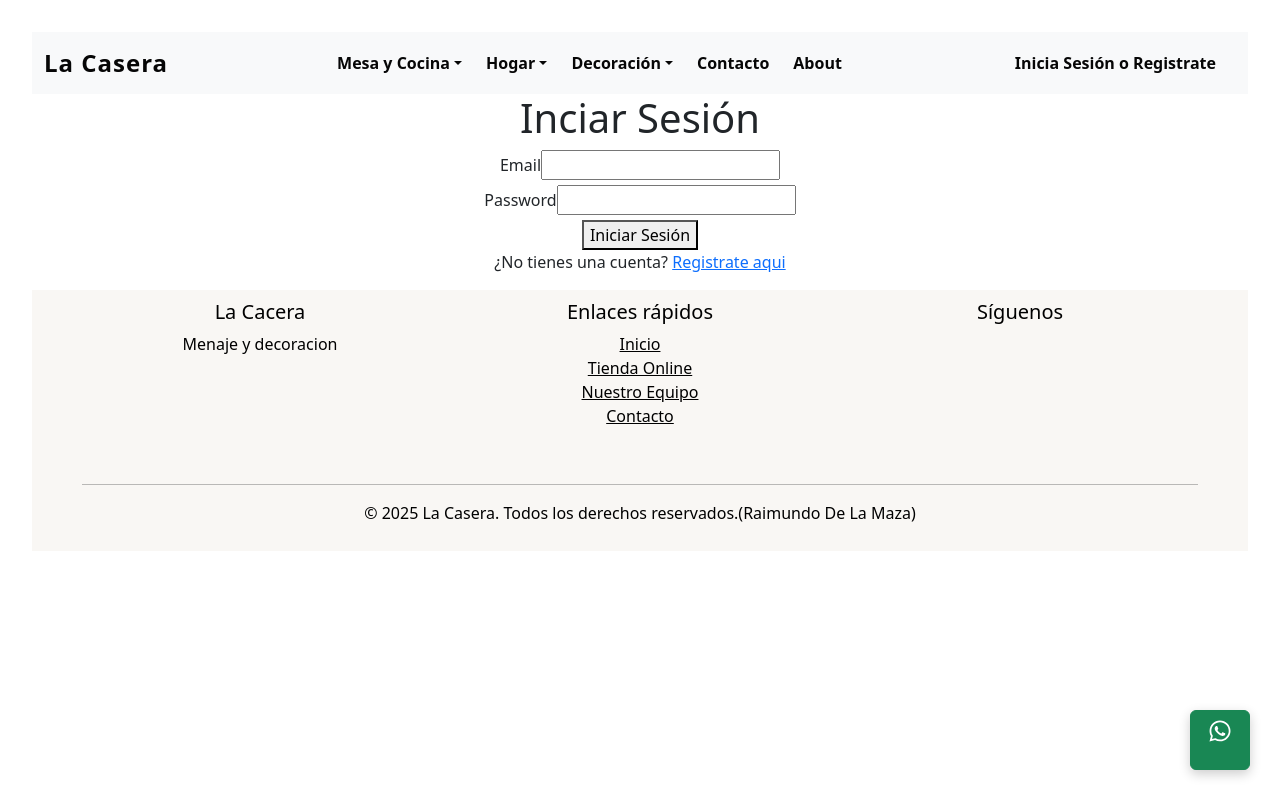
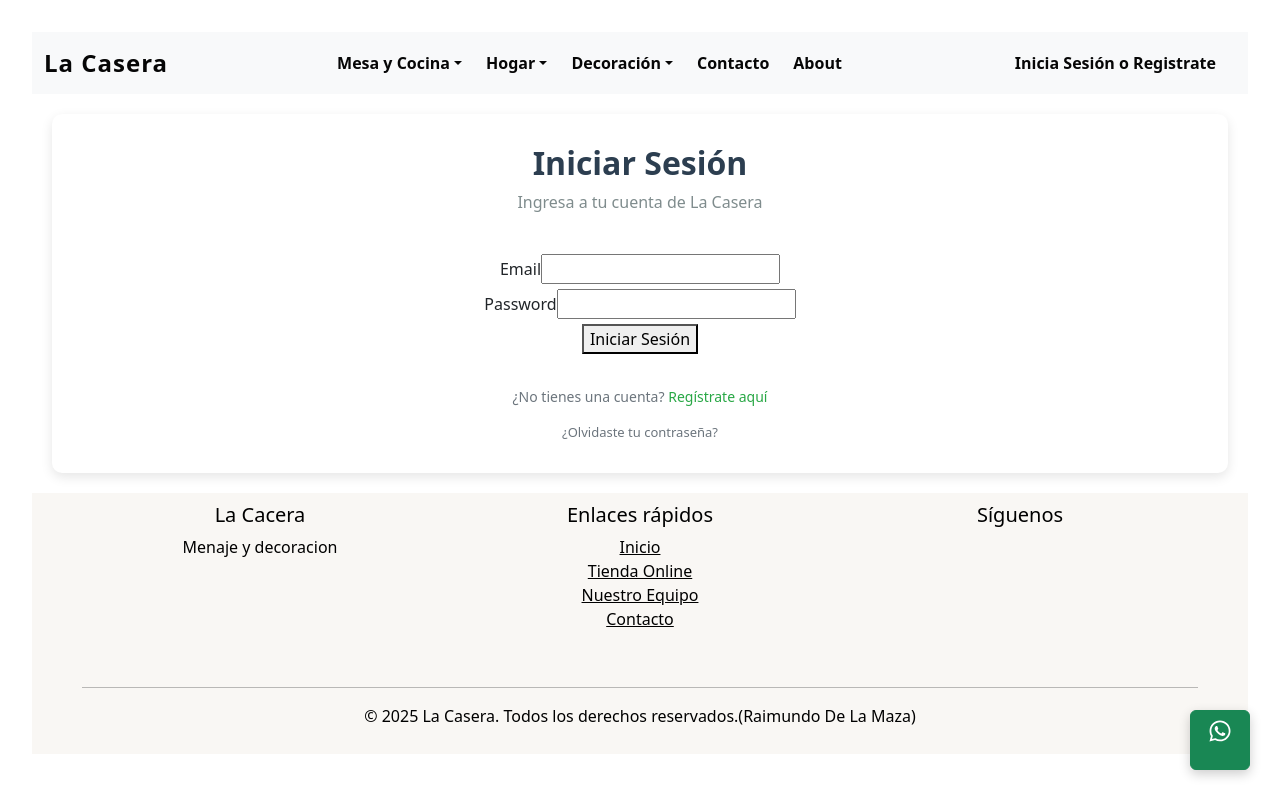
Before and after one commit to Rdelamaza/Proyecto_7, a React (Vite) app in the folder LaCaseraFrontend/: page /login in a window 1280 px wide. Built offline with nearby package versions, Linux system fonts and the light colour scheme; no server answers.

Commit message:
feat:loginpage desing

```diff
--- a/LaCaseraFrontend/src/modules/auth/pages/LoginPage/Login.jsx
+++ b/LaCaseraFrontend/src/modules/auth/pages/LoginPage/Login.jsx
@@ -1,10 +1,37 @@
 import { Link } from "react-router-dom"
 import { LoginForm } from "../../components/LoginForm/LoginForm"
+import './loginpage.css';
 
 
 export const LoginPage = () => {
     return (
-        <>
+
+        <div className="login-container">
+            <div className="login-card">
+            <div className="login-header">
+            <h1 className="login-title">Iniciar Sesión</h1>
+            <p className="login-subtitle">Ingresa a tu cuenta de La Casera</p>
+        </div>
+
+        <LoginForm />
+
+        <div className="login-footer">
+        <p className="login-link-text">
+            ¿No tienes una cuenta?{" "}
+            <Link to="#" className="login-link">
+            Regístrate aquí
+            </Link>
+        </p>
+        <Link to="#" className="forgot-password">
+            ¿Olvidaste tu contraseña?
+        </Link>
+        </div>
+    </div>
+    </div>
+
+
+
+        /*<>
         <h1>Inciar Sesión</h1>
         <LoginForm/>
         <p>
@@ -13,6 +40,6 @@ export const LoginPage = () => {
         </p>
 
 
-        </>
+        </>*/
     )
 }
--- /dev/null
+++ b/LaCaseraFrontend/src/modules/auth/pages/LoginPage/loginpage.css
@@ -0,0 +1,79 @@
+.login-container {
+    display: flex;
+    justify-content: center;
+    align-items: center;
+    padding: 20px;
+
+}
+
+.login-card {
+    width: 100%;
+    max-height: 100%;
+    padding: 30px;
+    border-radius: 10px;
+    box-shadow: 0 4px 12px rgba(0, 0, 0, 0.1);
+    background: white;
+}
+
+.login-header {
+    text-align: center;
+    margin-bottom: 2.5rem; /* Más espacio debajo del título */
+}
+
+.login-title {
+    font-size: 2rem; /* Título más grande */
+    font-weight: 700; /* Negrita más gruesa */
+    color: #2c3e50;
+    margin-bottom: 0.5rem;
+}
+
+.login-subtitle {
+    color: #7f8c8d;
+    font-size: 1rem;
+}
+
+.login-footer {
+    text-align: center;
+    margin-top: 2rem; /* Más espacio arriba del footer */
+}
+
+.login-form {
+    margin-top: 1.5rem;
+}
+
+.login-form .form-control {
+    padding: 1rem;
+    font-size: 1rem;
+}
+
+.login-button {
+    padding: 0.75rem;
+    font-size: 1.1rem;
+}
+
+.login-link-text {
+    color: #6c757d;
+    font-size: 14px;
+}
+
+.login-link {
+    color: #28a745;
+    text-decoration: none;
+    font-weight: 500;
+}
+
+.login-link:hover {
+    text-decoration: underline;
+}
+
+.forgot-password {
+    display: block;
+    margin-top: 15px;
+    color: #6c757d;
+    font-size: 13px;
+    text-decoration: none;
+}
+
+.forgot-password:hover {
+    color: #28a745;
+}
```
